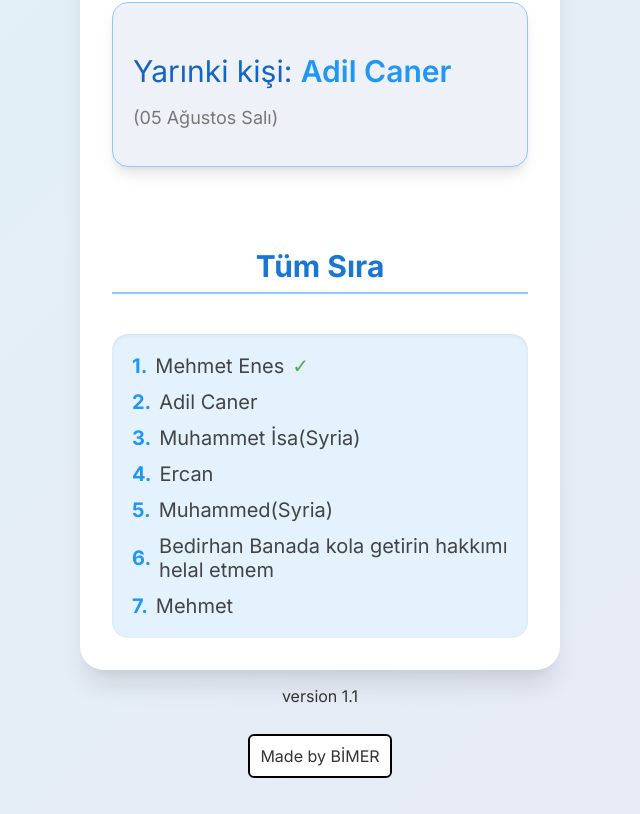
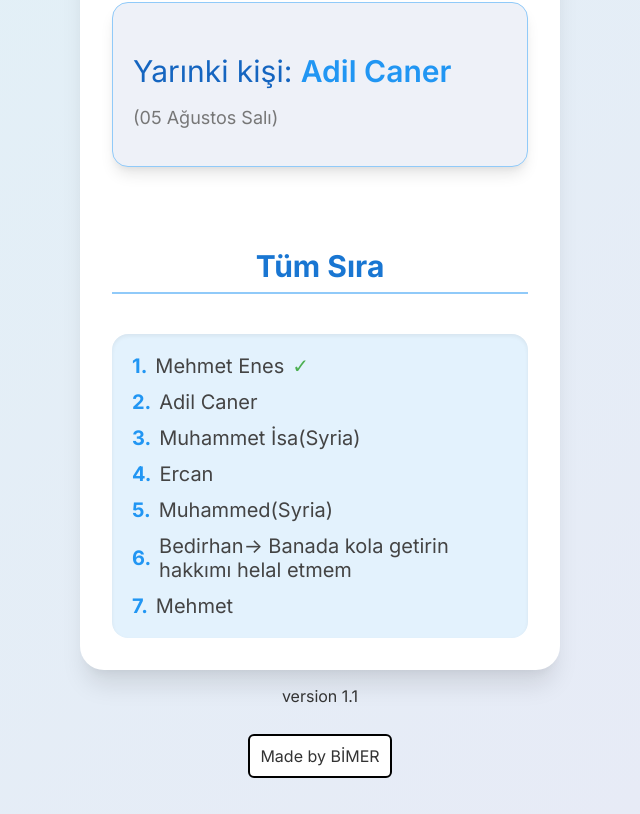
Before and after one commit to Bedirhan3428/myapp, a React (Create React App) app: page / in a window 1280 px wide. Shown: the part 480-1294 px from the top of the page, without its empty margins (340-980 px from the left). Built offline with nearby package versions, Linux system fonts and the light colour scheme.

Commit message:
Update App.js

```diff
--- a/src/App.js
+++ b/src/App.js
@@ -7,7 +7,7 @@ const people = [
   "Muhammet İsa(Syria)",
   "Ercan",
   "Muhammed(Syria)",
-  "Bedirhan Banada kola getirin hakkımı helal etmem",
+  "Bedirhan-> Banada kola getirin hakkımı helal etmem",
   "Mehmet",
 ];
 
```
